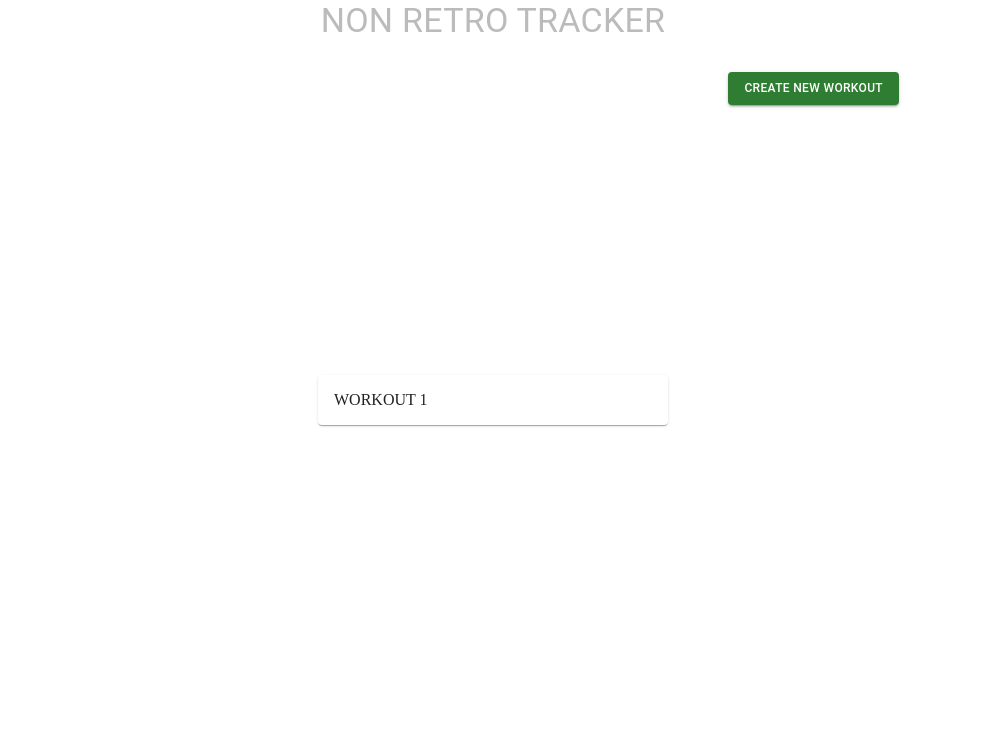
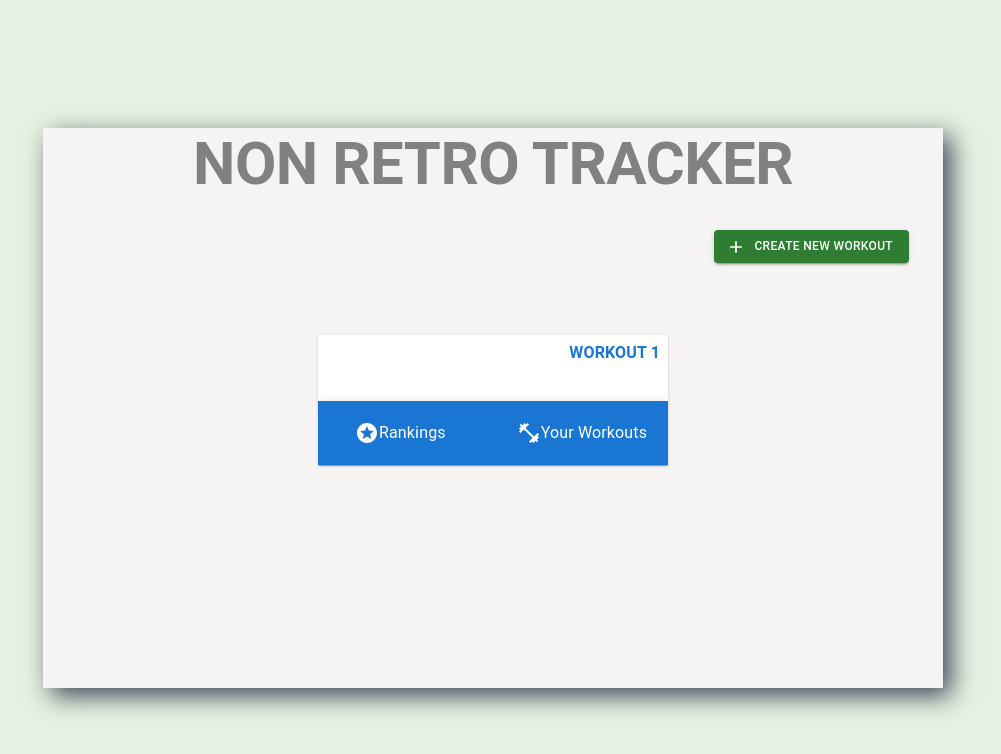
Before and after one commit to cladius6/best-tracker, a Next.js app in the folder frontend/: page /main in a window 1280 px wide. Shown: the top 754 px of the page, without its empty margins (147-1148 px from the left). Built offline with nearby package versions, Linux system fonts and the light colour scheme.

Commit message:
feat: create class GetExercises and mock class

```diff
--- a/frontend/api/exercises.ts
+++ b/frontend/api/exercises.ts
@@ -1,9 +1,22 @@
-// import { IGetExercises } from "../types/exercises";
-import {IExercise} from "../../backend/src/exercise/interfaces/exercise.interface"
 import axios from "axios";
+import { IExercisesResponse, IGetExercises } from "../types/exercises";
+import { mockExercises } from "../mocks/exercises";
 
+export class GetExercises implements IGetExercises {
+  async get(): Promise<IExercisesResponse> {
+    try {
+      const resp = await axios.get(`http://localhost:3000/exercise`);
+      return resp.data as IExercisesResponse;
+    } catch (e) {
+      throw e;
+    }
+  }
+}
 
-export async function getExercises() {
-    const resp = await axios.get(`http://localhost:3000/exercise`);
-    return resp.data as IExercise;
+export class MockGetExercises implements IGetExercises {
+  async get(): Promise<IExercisesResponse> {
+    return new Promise((resolve) => {
+      resolve({ exercises: mockExercises });
+    });
+  }
 }
--- /dev/null
+++ b/frontend/pages/components/ContainerComp.tsx
@@ -0,0 +1,17 @@
+import { Container } from "@mui/material";
+
+export const ContainerComp = ({ children }: any) => {
+  return (
+    <Container
+      maxWidth="md"
+      sx={{
+        height: "70vh",
+        boxShadow: "8px 8px 24px 0px rgba(66, 68, 90, 1)",
+        marginTop: "10%",
+        backgroundColor: "rgb(245,244,242)",
+      }}
+    >
+      {children}
+    </Container>
+  );
+};
--- a/frontend/pages/components/Header.tsx
+++ b/frontend/pages/components/Header.tsx
@@ -2,7 +2,13 @@ import { Typography } from "@mui/material";
 
 export const Header = () => {
   return (
-    <Typography variant="h4" component="h1" align="center">
+    <Typography
+      variant="h2"
+      component="h1"
+      align="center"
+      fontWeight={600}
+      color="#00000078"
+    >
       NON RETRO TRACKER
     </Typography>
   );
--- a/frontend/pages/components/RepeatsForm.tsx
+++ b/frontend/pages/components/RepeatsForm.tsx
@@ -1,6 +1,5 @@
 import { Button, FormControl, TextField } from "@mui/material";
 import { useFormik } from "formik";
-import * as Yup from "yup";
 
 export const RepeatsForm = () => {
   const formik = useFormik({
@@ -10,16 +9,15 @@ export const RepeatsForm = () => {
     onSubmit: (values) => {
       console.log(values.reps);
     },
-    validationSchema: Yup.object({
-      reps: Yup.string().required("Required"),
-    }),
   });
 
   return (
     <FormControl
       component="form"
-      autoComplete="off"
-      sx={{ width: "85%" }}
+      sx={{
+        width: "100%",
+        flexDirection: "row",
+      }}
       onSubmit={formik.handleSubmit}
     >
       <TextField
@@ -29,14 +27,16 @@ export const RepeatsForm = () => {
         sx={{ marginBottom: "1rem" }}
         id="repeats"
         name="repeats"
-        type="number"
+        type="text"
         value={formik.values.reps}
         onChange={formik.handleChange}
         onBlur={formik.handleBlur}
-        error={formik.touched.reps && Boolean(formik.errors.reps)}
-        helperText={formik.touched.reps && formik.errors.reps}
       />
-      <Button variant="outlined" type="submit" sx={{ width: "4%" }}>
+      <Button
+        variant="contained"
+        type="submit"
+        sx={{ height: "70%", marginLeft: "3px" }}
+      >
         Add
       </Button>
     </FormControl>
--- a/frontend/pages/components/UsernameForm.tsx
+++ b/frontend/pages/components/UsernameForm.tsx
@@ -4,6 +4,7 @@ import { AddNewUser } from "../../api/addNewUser";
 import { IAddNewUserResponse } from "../../types/addNewUser";
 import { Button, FormControl, TextField } from "@mui/material";
 import Link from "next/link";
+import PlayArrowIcon from "@mui/icons-material/PlayArrow";
 
 export const UsernameForm = () => {
   const formik = useFormik({
@@ -29,24 +30,39 @@ export const UsernameForm = () => {
     <FormControl
       component="form"
       autoComplete="off"
-      sx={{ width: "100%" }}
+      sx={{
+        width: "100%",
+        flexDirection: "row",
+        justifyContent: "center",
+        alignItems: "center",
+      }}
       onSubmit={formik.handleSubmit}
     >
       <TextField
         fullWidth
-        placeholder="Username"
         size="small"
-        sx={{ marginBottom: "1rem" }}
+        sx={{ marginBottom: "1rem", marginLeft: "30px" }}
         id="username"
         name="username"
-        type="username"
+        type="text"
+        label="Your Username"
+        variant="standard"
         value={formik.values.username}
         onChange={formik.handleChange}
         onBlur={formik.handleBlur}
         error={formik.touched.username && Boolean(formik.errors.username)}
         helperText={formik.touched.username && formik.errors.username}
       />
-      <Button variant="outlined" type="submit">
+      <Button
+        variant="outlined"
+        type="submit"
+        sx={{
+          width: "20%",
+          height: "35px",
+          marginLeft: "20px",
+        }}
+        endIcon={<PlayArrowIcon />}
+      >
         <Link href="/main">Send!</Link>
       </Button>
     </FormControl>
--- /dev/null
+++ b/frontend/pages/components/WorkoutName.tsx
@@ -0,0 +1,14 @@
+import { Typography } from "@mui/material";
+
+export const WorkoutName = () => {
+  return (
+    <Typography
+      id="modal-modal-title"
+      variant="h6"
+      component="h2"
+      sx={{ textAlign: "center" }}
+    >
+      WORKOUT 1
+    </Typography>
+  );
+};
--- /dev/null
+++ b/frontend/pages/components/WorkoutsList.tsx
@@ -0,0 +1,51 @@
+import {
+  AppBar,
+  Toolbar,
+  IconButton,
+  Paper,
+  Typography,
+  Button,
+} from "@mui/material";
+import StarsIcon from "@mui/icons-material/Stars";
+import FitnessCenterIcon from "@mui/icons-material/FitnessCenter";
+
+export const WorkoutsList = () => {
+  return (
+    <Paper
+      square
+      sx={{
+        marginBottom: "20px",
+        width: "100%",
+        maxWidth: "350px",
+        display: "block",
+        margin: "0 auto",
+        position: "fixed",
+        top: "50%",
+        left: "50%",
+        transform: "translate(-50%, -50%)",
+        overflowY: "auto",
+      }}
+    >
+      <Button sx={{ justifyContent: "flex-end", width: "100%" }}>
+        <Typography fontWeight={"bold"}> WORKOUT 1</Typography>
+      </Button>
+
+      <AppBar
+        position="sticky"
+        color="primary"
+        sx={{ top: "auto", bottom: 0, marginTop: "30px" }}
+      >
+        <Toolbar>
+          <IconButton color="inherit" sx={{ marginLeft: "5px" }}>
+            <StarsIcon />
+            <Typography> Rankings </Typography>
+          </IconButton>
+          <IconButton color="inherit" sx={{ marginLeft: "55px" }}>
+            <FitnessCenterIcon />
+            <Typography> Your Workouts </Typography>
+          </IconButton>
+        </Toolbar>
+      </AppBar>
+    </Paper>
+  );
+};
--- a/frontend/pages/index.tsx
+++ b/frontend/pages/index.tsx
@@ -1,34 +1,30 @@
 import type { NextPage } from "next";
-import { Box, Container, Paper, Typography } from "@mui/material";
+import { Box } from "@mui/material";
 import { Header } from "./components/Header";
 import { UsernameForm } from "./components/UsernameForm";
+import { ContainerComp } from "./components/ContainerComp";
 
 const Home: NextPage = () => {
   return (
-    <Container maxWidth="sm">
+    <ContainerComp>
       <Header />
-      <Paper
+      <Box
         sx={{
           padding: "16px",
           width: "100%",
-          maxWidth: "350px",
-          display: "block",
-          margin: "0 auto",
+          maxWidth: "550px",
+          display: "flex",
+          flexDirection: "row",
           position: "fixed",
           top: "50%",
           left: "50%",
           transform: "translate(-50%, -50%)",
-          overflowY: "auto",
+          backgroundColor: "rgb(245,244,242)",
         }}
       >
-        <Box sx={{ marginBottom: "2rem" }}>
-          <Typography variant="h4" component="h1">
-            Your Username
-          </Typography>
-        </Box>
         <UsernameForm />
-      </Paper>
-    </Container>
+      </Box>
+    </ContainerComp>
   );
 };
 
--- a/frontend/pages/main.tsx
+++ b/frontend/pages/main.tsx
@@ -1,34 +1,26 @@
 import * as React from "react";
-import {
-  Box,
-  Button,
-  Container,
-  Paper,
-  Typography,
-  Modal,
-  List,
-  ListItem,
-  ListItemText,
-  Collapse,
-  FormControl,
-  TextField,
-} from "@mui/material";
+import { Box, Button, Typography, Modal } from "@mui/material";
 import { useState } from "react";
-import { getExercises } from "../api/exercises";
+import { GetExercises, MockGetExercises } from "../api/exercises";
 import { mockExercises } from "../mocks/exercises";
 import SaveIcon from "@mui/icons-material/Save";
-// import { useFormik } from "formik";
-// import * as Yup from "yup";
 import { Header } from "./components/Header";
 import { ExercisesList } from "./components/ExercisesList";
+import { WorkoutName } from "./components/WorkoutName";
+import AddIcon from "@mui/icons-material/Add";
+import { ContainerComp } from "./components/ContainerComp";
+import { WorkoutsList } from "./components/WorkoutsList";
 
 const Main = () => {
   const [openModal, setOpenModal] = useState(false);
 
-  const handleOpenModal = () => {
+  const handleOpenModal = async () => {
     setOpenModal(true);
     console.log("otwarte");
-    // getExercises().then((res) => console.log(res));
+    // const exercises = await new GetExercises().get();
+    // console.log(exercises);
+    const exercises = await new MockGetExercises().get();
+    console.log(exercises);
   };
 
   const handleCloseModalAndAddWorkout = () => {
@@ -37,7 +29,7 @@ const Main = () => {
   };
 
   return (
-    <Container maxWidth="md">
+    <ContainerComp>
       <Header />
       <Box
         sx={{
@@ -45,7 +37,7 @@ const Main = () => {
           justifyContent: "flex-end",
           alignItems: "flex-end",
           marginTop: "30px",
-          marginRight: "20px",
+          marginRight: "10px",
         }}
       >
         <Button
@@ -53,6 +45,7 @@ const Main = () => {
           color="success"
           onClick={handleOpenModal}
           sx={{ fontSize: "12px" }}
+          startIcon={<AddIcon />}
         >
           Create new workout
         </Button>
@@ -69,7 +62,7 @@ const Main = () => {
             left: "50%",
             transform: "translate(-50%, -50%)",
             width: 600,
-            height: 500,
+            height: 700,
             bgcolor: "background.paper",
             border: "2px solid #000",
             boxShadow: 24,
@@ -77,14 +70,8 @@ const Main = () => {
             overflowY: "scroll",
           }}
         >
-          <Typography
-            id="modal-modal-title"
-            variant="h6"
-            component="h2"
-            sx={{ textAlign: "center" }}
-          >
-            WORKOUT 1
-          </Typography>
+          {/* <WorkoutName number={1} /> */}
+          <WorkoutName />
           <Typography
             id="modal-modal-description"
             sx={{ mt: 2, textAlign: "center" }}
@@ -110,23 +97,8 @@ const Main = () => {
           </Box>
         </Box>
       </Modal>
-      <Paper
-        sx={{
-          padding: "16px",
-          width: "100%",
-          maxWidth: "350px",
-          display: "block",
-          margin: "0 auto",
-          position: "fixed",
-          top: "50%",
-          left: "50%",
-          transform: "translate(-50%, -50%)",
-          overflowY: "auto",
-        }}
-      >
-        WORKOUT 1
-      </Paper>
-    </Container>
+      <WorkoutsList />
+    </ContainerComp>
   );
 };
 
--- a/frontend/styles/globals.css
+++ b/frontend/styles/globals.css
@@ -26,11 +26,8 @@ html,
 body {
   padding: 0;
   margin: 0;
-  /* font-family: times_regular; */
-  font-weight: 400;
-  color: #bbbbbb;
   font-size: 16px;
-  /* background-color: #000084; */
+  background-color: #e6f2e1;
 }
 
 a {
```
Also changed, not shown: frontend/types/exercises.ts (+11 -7 lines).
